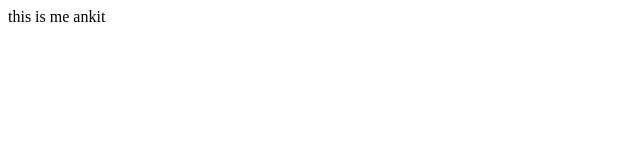
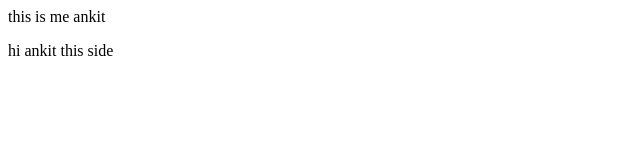
Before and after one commit to ankitt-k/localrepo, a plain HTML site: page index.html in a window 1280 px wide. Shown: the full height of the page, 0-640 px from the left. Drawn offline with Linux system fonts and the light colour scheme.

Commit message:
added new para

```diff
--- a/index.html
+++ b/index.html
@@ -1 +1,2 @@
 <p>this is me ankit</p>
+<p>hi ankit this side</p>
```
